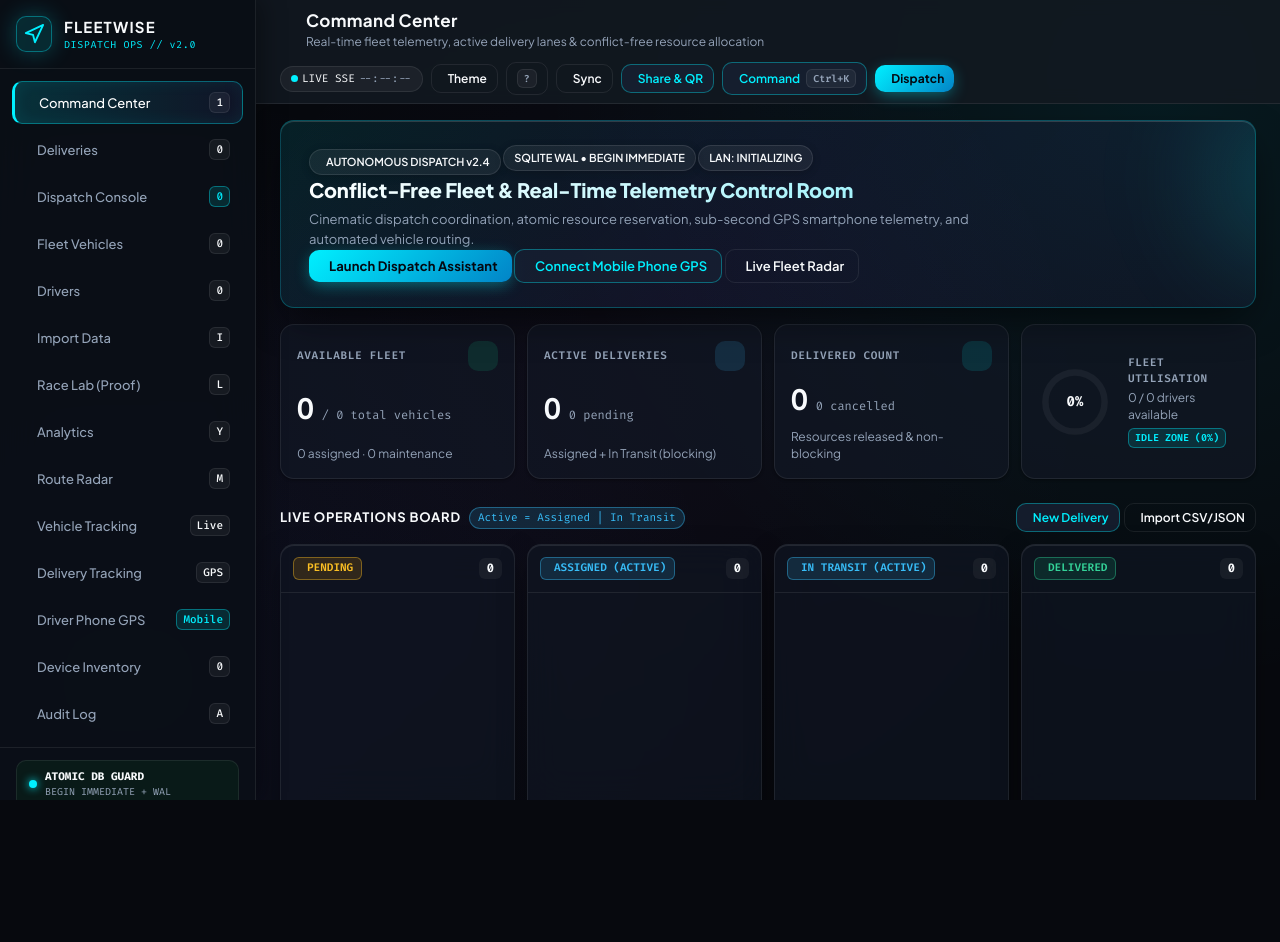
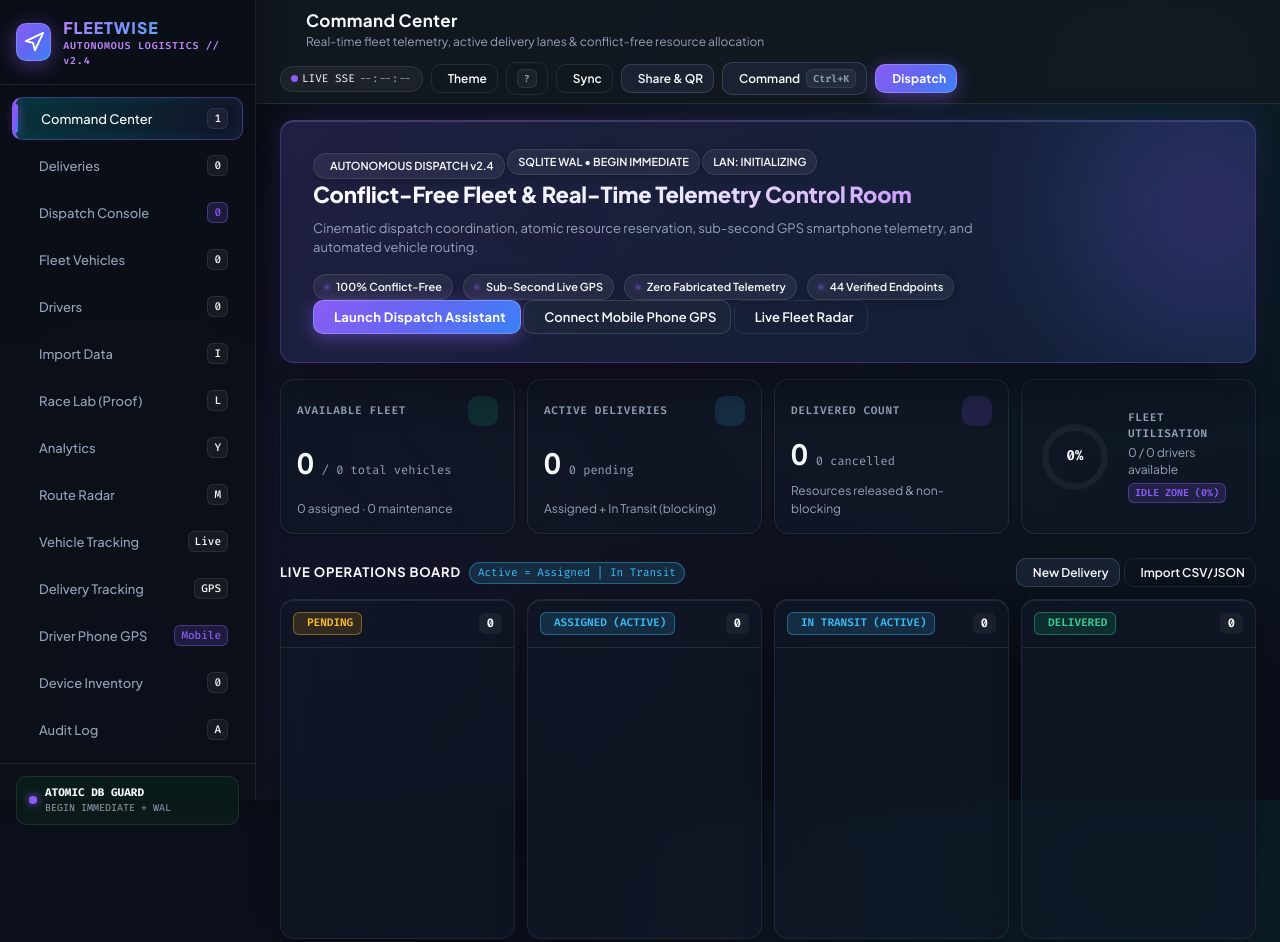
Before and after one commit to rabigupta-123/FleetWise-Vehicle-Delivery-Assignment, a website: page static/index.html in a window 1280 px wide. Shown: the top 942 px of the page. Before the commit the page ends 800 px from the top, so only its background shows below. Drawn offline with Linux system fonts and the light colour scheme.

Commit message:
feat(ui): redesign dashboard with CodeAlpha dark-tech gradient and glassmorphic aesthetic

```diff
--- a/static/css/styles.css
+++ b/static/css/styles.css
@@ -10,8 +10,15 @@
 }
 
 html, body {
-  height: 100%;
+  min-height: 100%;
   background-color: var(--color-background);
+  background-image:
+    radial-gradient(circle at 12% 16%, rgba(139, 92, 246, 0.15) 0%, transparent 42%),
+    radial-gradient(circle at 88% 22%, rgba(59, 130, 246, 0.13) 0%, transparent 48%),
+    radial-gradient(circle at 50% 88%, rgba(99, 102, 241, 0.09) 0%, transparent 55%),
+    radial-gradient(rgba(255, 255, 255, 0.04) 1px, transparent 1px);
+  background-size: 100% 100%, 100% 100%, 100% 100%, 28px 28px;
+  background-attachment: fixed;
   color: var(--color-foreground);
   font-family: var(--font-body);
   font-size: 14px;
@@ -96,16 +103,16 @@ select:focus-visible,
 }
 
 .brand-emblem {
-  width: 36px;
-  height: 36px;
-  border-radius: var(--radius-md);
-  background: var(--color-primary-dim);
-  border: 1px solid var(--color-primary-border);
-  color: var(--color-primary);
+  width: 38px;
+  height: 38px;
+  border-radius: var(--radius-md);
+  background: var(--gradient-codealpha-btn);
+  border: 1px solid rgba(255, 255, 255, 0.2);
+  color: #FFFFFF;
   display: flex;
   align-items: center;
   justify-content: center;
-  box-shadow: var(--glow-primary);
+  box-shadow: 0 4px 20px rgba(139, 92, 246, 0.45);
 }
 
 .brand-text {
@@ -115,17 +122,26 @@ select:focus-visible,
 
 .brand-name {
   font-family: var(--font-heading);
-  font-weight: 700;
-  font-size: 15px;
+  font-weight: 800;
+  font-size: 16px;
+  letter-spacing: 0.06em;
+  color: var(--color-foreground);
+}
+
+.gradient-text {
+  background: var(--gradient-codealpha-text);
+  -webkit-background-clip: text;
+  background-clip: text;
+  color: transparent;
+  -webkit-text-fill-color: transparent;
+}
+
+.brand-tag {
+  font-family: var(--font-mono);
+  font-size: 10px;
+  color: #C084FC;
   letter-spacing: 0.08em;
-  color: var(--color-foreground);
-}
-
-.brand-tag {
-  font-family: var(--font-mono);
-  font-size: 10px;
-  color: var(--color-primary);
-  letter-spacing: 0.06em;
+  font-weight: 600;
 }
 
 .sidebar-nav {
@@ -141,7 +157,7 @@ select:focus-visible,
   align-items: center;
   gap: var(--space-lg);
   width: 100%;
-  padding: 10px 12px;
+  padding: 10px 14px;
   border-radius: var(--radius-md);
   border: 1px solid transparent;
   background: transparent;
@@ -151,19 +167,33 @@ select:focus-visible,
   font-weight: 500;
   text-align: left;
   cursor: pointer;
-  transition: background var(--transition-fast), color var(--transition-fast), border-color var(--transition-fast);
+  transition: all var(--transition-fast);
 }
 
 .nav-item:hover {
-  background: rgba(255, 255, 255, 0.04);
-  color: var(--color-foreground);
+  background: rgba(139, 92, 246, 0.08);
+  color: #FFFFFF;
+  border-color: rgba(139, 92, 246, 0.2);
 }
 
 .nav-item.active {
-  background: var(--color-card);
-  color: var(--color-primary);
-  border-color: var(--color-primary-border);
-  box-shadow: var(--glow-primary);
+  background: linear-gradient(90deg, rgba(139, 92, 246, 0.22) 0%, rgba(59, 130, 246, 0.10) 100%);
+  color: #FFFFFF;
+  border-color: rgba(139, 92, 246, 0.4);
+  box-shadow: 0 4px 16px rgba(139, 92, 246, 0.25);
+  position: relative;
+}
+
+.nav-item.active::before {
+  content: '';
+  position: absolute;
+  left: 0;
+  top: 15%;
+  bottom: 15%;
+  width: 3px;
+  border-radius: 0 3px 3px 0;
+  background: var(--gradient-codealpha);
+  box-shadow: 0 0 10px rgba(168, 85, 247, 0.8);
 }
 
 .nav-icon {
@@ -826,24 +856,29 @@ select:focus-visible,
 }
 
 .btn-primary {
-  background: var(--color-primary);
-  color: var(--color-on-primary);
-  border-color: var(--color-primary);
+  background: var(--gradient-codealpha-btn);
+  color: #FFFFFF;
+  border: 1px solid rgba(255, 255, 255, 0.2);
+  box-shadow: 0 4px 18px rgba(139, 92, 246, 0.4);
 }
 
 .btn-primary:hover:not(:disabled) {
-  opacity: 0.92;
-  box-shadow: var(--glow-primary);
+  background: var(--gradient-codealpha-btn-hover);
+  box-shadow: 0 6px 26px rgba(139, 92, 246, 0.6);
+  transform: translateY(-1px);
 }
 
 .btn-secondary {
-  background: var(--color-elevated);
-  color: var(--color-primary);
-  border-color: var(--color-primary-border);
+  background: rgba(30, 41, 59, 0.7);
+  color: #F8FAFC;
+  border: 1px solid rgba(148, 163, 184, 0.24);
+  backdrop-filter: blur(12px);
 }
 
 .btn-secondary:hover:not(:disabled) {
-  background: var(--color-primary-dim);
+  background: rgba(51, 65, 85, 0.85);
+  border-color: rgba(148, 163, 184, 0.4);
+  color: #FFFFFF;
 }
 
 .btn-danger {
@@ -1924,55 +1959,75 @@ body {
 .lane-column,
 .drawer-panel,
 .modal-dialog {
-  background: rgba(16, 22, 34, 0.72) !important;
+  background: rgba(17, 24, 39, 0.74) !important;
   backdrop-filter: blur(18px) !important;
   -webkit-backdrop-filter: blur(18px) !important;
-  border: 1px solid rgba(255, 255, 255, 0.08) !important;
-  box-shadow: inset 0 1px 0 rgba(255, 255, 255, 0.09), 0 12px 32px -8px rgba(0, 0, 0, 0.55) !important;
+  border: 1px solid rgba(148, 163, 184, 0.12) !important;
+  box-shadow: inset 0 1px 0 rgba(255, 255, 255, 0.08), 0 12px 32px -8px rgba(0, 0, 0, 0.55) !important;
   transition: transform 220ms cubic-bezier(0.2, 1, 0.3, 1), box-shadow 220ms cubic-bezier(0.2, 1, 0.3, 1), border-color 220ms ease;
+  position: relative;
+}
+
+.stat-card::before,
+.table-card::before {
+  content: '';
+  position: absolute;
+  top: 0;
+  left: 0;
+  right: 0;
+  height: 2px;
+  background: var(--gradient-card-top-border);
+  border-radius: var(--radius-lg) var(--radius-lg) 0 0;
+  opacity: 0.6;
+  transition: opacity 220ms ease;
 }
 
 .stat-card:hover {
   transform: translateY(-2px);
-  border-color: rgba(0, 240, 255, 0.3) !important;
-  box-shadow: inset 0 1px 0 rgba(0, 240, 255, 0.2), 0 16px 36px -8px rgba(0, 0, 0, 0.65), 0 0 20px rgba(0, 240, 255, 0.12) !important;
-}
-
-/* Layers Hero Banner in Command Center */
+  border-color: rgba(139, 92, 246, 0.38) !important;
+  box-shadow: inset 0 1px 0 rgba(168, 85, 247, 0.25), 0 16px 36px -8px rgba(139, 92, 246, 0.25), 0 0 24px rgba(139, 92, 246, 0.15) !important;
+}
+
+.stat-card:hover::before {
+  opacity: 1;
+}
+
+/* CodeAlpha Hero Banner in Command Center */
 .layers-hero-banner {
   position: relative;
   overflow: hidden;
   border-radius: var(--radius-lg);
-  padding: 24px 28px;
+  padding: 28px 32px;
   margin-bottom: var(--space-xl);
-  background: linear-gradient(135deg, rgba(0, 240, 255, 0.1) 0%, rgba(99, 102, 241, 0.08) 50%, rgba(168, 85, 247, 0.05) 100%);
-  border: 1px solid rgba(0, 240, 255, 0.25);
-  box-shadow: 0 16px 40px -10px rgba(0, 0, 0, 0.6), inset 0 1px 0 rgba(255, 255, 255, 0.15);
+  background: linear-gradient(135deg, rgba(139, 92, 246, 0.14) 0%, rgba(99, 102, 241, 0.10) 45%, rgba(59, 130, 246, 0.08) 100%), rgba(17, 24, 39, 0.82);
+  border: 1px solid rgba(139, 92, 246, 0.35);
+  box-shadow: 0 20px 48px -12px rgba(0, 0, 0, 0.7), 0 0 32px -4px rgba(139, 92, 246, 0.22), inset 0 1px 0 rgba(255, 255, 255, 0.15);
+  backdrop-filter: blur(20px);
 }
 
 .layers-hero-banner::after {
   content: '';
   position: absolute;
-  top: -50%;
-  right: -20%;
-  width: 300px;
-  height: 300px;
-  background: radial-gradient(circle, rgba(0, 240, 255, 0.2) 0%, transparent 70%);
-  filter: blur(40px);
+  top: -40%;
+  right: -15%;
+  width: 380px;
+  height: 380px;
+  background: radial-gradient(circle, rgba(168, 85, 247, 0.25) 0%, rgba(59, 130, 246, 0.15) 50%, transparent 75%);
+  filter: blur(50px);
   pointer-events: none;
 }
 
 .layers-hero-title {
   font-family: var(--font-heading);
-  font-size: 20px;
+  font-size: 22px;
   font-weight: 800;
   letter-spacing: -0.01em;
-  background: linear-gradient(135deg, #FFFFFF 0%, #A5F3FC 60%, #818CF8 100%);
+  background: linear-gradient(135deg, #FFFFFF 0%, #EDE9FE 40%, #C084FC 75%, #60A5FA 100%);
   -webkit-background-clip: text;
   background-clip: text;
   color: transparent;
   -webkit-text-fill-color: transparent;
-  margin-bottom: 6px;
+  margin-bottom: 8px;
 }
 
 .layers-hero-sub {
@@ -2039,19 +2094,20 @@ body {
   transform: translateX(2px);
 }
 
-/* High-End Primary Button Styling */
+/* High-End Primary Button Styling (CodeAlpha Gradient) */
 .btn-primary {
-  background: linear-gradient(135deg, #00F0FF 0%, #0284C7 100%) !important;
-  color: #040810 !important;
+  background: var(--gradient-codealpha-btn) !important;
+  color: #FFFFFF !important;
   font-weight: 700 !important;
-  border: none !important;
-  box-shadow: 0 4px 16px -2px rgba(0, 240, 255, 0.42) !important;
-  letter-spacing: 0.01em;
+  border: 1px solid rgba(255, 255, 255, 0.22) !important;
+  box-shadow: 0 4px 18px rgba(139, 92, 246, 0.45) !important;
+  letter-spacing: 0.02em;
 }
 
 .btn-primary:hover {
+  background: var(--gradient-codealpha-btn-hover) !important;
   transform: translateY(-1px) scale(1.02);
-  box-shadow: 0 6px 24px rgba(0, 240, 255, 0.6) !important;
+  box-shadow: 0 8px 28px rgba(139, 92, 246, 0.65) !important;
 }
 
 /* Share & QR Code Modal Presentation */
@@ -2061,11 +2117,11 @@ body {
   align-items: center;
   justify-content: center;
   padding: 20px;
-  background: rgba(7, 9, 14, 0.85);
-  border: 1px solid rgba(0, 240, 255, 0.25);
+  background: rgba(11, 15, 25, 0.88);
+  border: 1px solid rgba(139, 92, 246, 0.3);
   border-radius: var(--radius-lg);
   margin-bottom: 16px;
-  box-shadow: inset 0 0 30px rgba(0, 240, 255, 0.08);
+  box-shadow: inset 0 0 30px rgba(139, 92, 246, 0.1);
 }
 
 .share-qr-canvas-holder {
--- a/static/css/tokens.css
+++ b/static/css/tokens.css
@@ -9,36 +9,48 @@
 :root {
   color-scheme: dark;
 
-  /* Layers AI Signature Palette */
-  --color-primary: #00F0FF;
-  --color-primary-dim: rgba(0, 240, 255, 0.12);
-  --color-primary-border: rgba(0, 240, 255, 0.36);
-  --color-on-primary: #040810;
+  /* CodeAlpha Signature Tech Palette (Purple -> Indigo -> Electric Blue) */
+  --color-primary: #8B5CF6;
+  --color-primary-hover: #A855F7;
+  --color-primary-dim: rgba(139, 92, 246, 0.16);
+  --color-primary-border: rgba(139, 92, 246, 0.42);
+  --color-on-primary: #FFFFFF;
 
-  --color-secondary: #6366F1;
-  --color-secondary-dim: rgba(99, 102, 241, 0.14);
+  --color-secondary: #3B82F6;
+  --color-secondary-dim: rgba(59, 130, 246, 0.16);
   --color-on-secondary: #FFFFFF;
 
-  --color-accent: #A855F7;
-  --color-accent-dim: rgba(168, 85, 247, 0.14);
+  --color-accent: #6366F1;
+  --color-accent-dim: rgba(99, 102, 241, 0.16);
   --color-on-accent: #FFFFFF;
 
-  /* Deep Cosmic Obsidian Canvas & Glass Surfaces */
-  --color-background: #07090E;
-  --color-surface: rgba(13, 17, 26, 0.85);
-  --color-card: rgba(18, 24, 38, 0.68);
-  --color-elevated: rgba(24, 32, 50, 0.82);
+  --color-cyan: #06B6D4;
+  --color-cyan-dim: rgba(6, 182, 212, 0.16);
+
+  /* CodeAlpha Deep Obsidian Background & Glass Surfaces */
+  --color-background: #0B0F19;
+  --color-surface: rgba(15, 23, 42, 0.82);
+  --color-card: rgba(17, 24, 39, 0.74);
+  --color-elevated: rgba(30, 41, 59, 0.84);
   --color-foreground: #F8FAFC;
   --color-card-foreground: #F1F5F9;
 
   --color-muted: rgba(255, 255, 255, 0.05);
   --color-muted-foreground: #94A3B8;
-  --color-border: rgba(255, 255, 255, 0.08);
-  --color-border-strong: rgba(255, 255, 255, 0.16);
+  --color-border: rgba(148, 163, 184, 0.14);
+  --color-border-strong: rgba(148, 163, 184, 0.28);
 
-  --color-destructive: #FF4757;
+  --color-destructive: #EF4444;
   --color-on-destructive: #FFFFFF;
-  --color-ring: #00F0FF;
+  --color-ring: #8B5CF6;
+
+  /* CodeAlpha Gradients */
+  --gradient-codealpha: linear-gradient(135deg, #A855F7 0%, #6366F1 50%, #3B82F6 100%);
+  --gradient-codealpha-text: linear-gradient(135deg, #C084FC 0%, #818CF8 50%, #60A5FA 100%);
+  --gradient-codealpha-btn: linear-gradient(135deg, #8B5CF6 0%, #6366F1 50%, #3B82F6 100%);
+  --gradient-codealpha-btn-hover: linear-gradient(135deg, #A855F7 0%, #818CF8 50%, #60A5FA 100%);
+  --gradient-codealpha-card: linear-gradient(180deg, rgba(30, 41, 59, 0.6) 0%, rgba(17, 24, 39, 0.8) 100%);
+  --gradient-card-top-border: linear-gradient(90deg, rgba(168, 85, 247, 0.8) 0%, rgba(99, 102, 241, 0.8) 50%, rgba(59, 130, 246, 0.8) 100%);
 
   /* Semantic Status Colors (High-Contrast >= 4.5:1 on Dark Glass) */
   --status-success-fg: #34D399;
@@ -86,15 +98,16 @@
 
   /* Glassmorphism & Atmospheric Glows */
   --shadow-sm: 0 1px 3px rgba(0, 0, 0, 0.4);
-  --shadow-md: 0 6px 18px rgba(0, 0, 0, 0.55);
-  --shadow-lg: 0 14px 32px rgba(0, 0, 0, 0.65);
+  --shadow-md: 0 8px 24px rgba(0, 0, 0, 0.55);
+  --shadow-lg: 0 16px 36px rgba(0, 0, 0, 0.65);
   --shadow-xl: 0 24px 48px rgba(0, 0, 0, 0.75);
-  --glow-primary: 0 0 24px -2px rgba(0, 240, 255, 0.32);
-  --glow-cyan: 0 0 32px -4px rgba(0, 240, 255, 0.28);
-  --glow-violet: 0 0 32px -4px rgba(168, 85, 247, 0.28);
+  --glow-primary: 0 0 28px -2px rgba(139, 92, 246, 0.38);
+  --glow-cyan: 0 0 32px -4px rgba(6, 182, 212, 0.32);
+  --glow-violet: 0 0 32px -4px rgba(168, 85, 247, 0.36);
+  --glow-codealpha: 0 8px 30px -4px rgba(139, 92, 246, 0.45);
   --glass-blur: blur(18px);
-  --card-glass: rgba(18, 24, 38, 0.68);
-  --card-border: 1px solid rgba(255, 255, 255, 0.08);
+  --card-glass: rgba(17, 24, 39, 0.74);
+  --card-border: 1px solid rgba(148, 163, 184, 0.12);
 
   /* Motion */
   --transition-fast: 160ms cubic-bezier(0.22, 1, 0.36, 1);
--- a/static/index.html
+++ b/static/index.html
@@ -3,7 +3,7 @@
 <head>
   <meta charset="UTF-8" />
   <meta name="viewport" content="width=device-width, initial-scale=1.0" />
-  <title>FleetWise — Vehicle &amp; Delivery Assignment Control Room</title>
+  <title>FLEETWISE — Vehicle &amp; Delivery Assignment Control Room</title>
   <link rel="stylesheet" href="/static/css/tokens.css" />
   <link rel="stylesheet" href="/static/css/styles.css" />
   <link rel="stylesheet" href="/static/vendor/leaflet/leaflet.css" />
@@ -21,8 +21,8 @@
           </svg>
         </div>
         <div class="brand-text">
-          <span class="brand-name">FLEETWISE</span>
-          <span class="brand-tag">DISPATCH OPS // v2.0</span>
+          <span class="brand-name"><span class="gradient-text">FLEETWISE</span></span>
+          <span class="brand-tag">AUTONOMOUS LOGISTICS // v2.4</span>
         </div>
       </div>
 
@@ -196,6 +196,12 @@
               <p class="layers-hero-sub">
                 Cinematic dispatch coordination, atomic resource reservation, sub-second GPS smartphone telemetry, and automated vehicle routing.
               </p>
+              <div class="layers-pill-row">
+                <span class="layers-pill"><span class="layers-pill-dot"></span> 100% Conflict-Free</span>
+                <span class="layers-pill"><span class="layers-pill-dot"></span> Sub-Second Live GPS</span>
+                <span class="layers-pill"><span class="layers-pill-dot"></span> Zero Fabricated Telemetry</span>
+                <span class="layers-pill"><span class="layers-pill-dot"></span> 44 Verified Endpoints</span>
+              </div>
               <div class="layers-hero-actions mt-md">
                 <button type="button" class="btn btn-primary" id="btn-hero-dispatch">
                   <span data-icon="dispatch"></span><span>Launch Dispatch Assistant</span>
```
